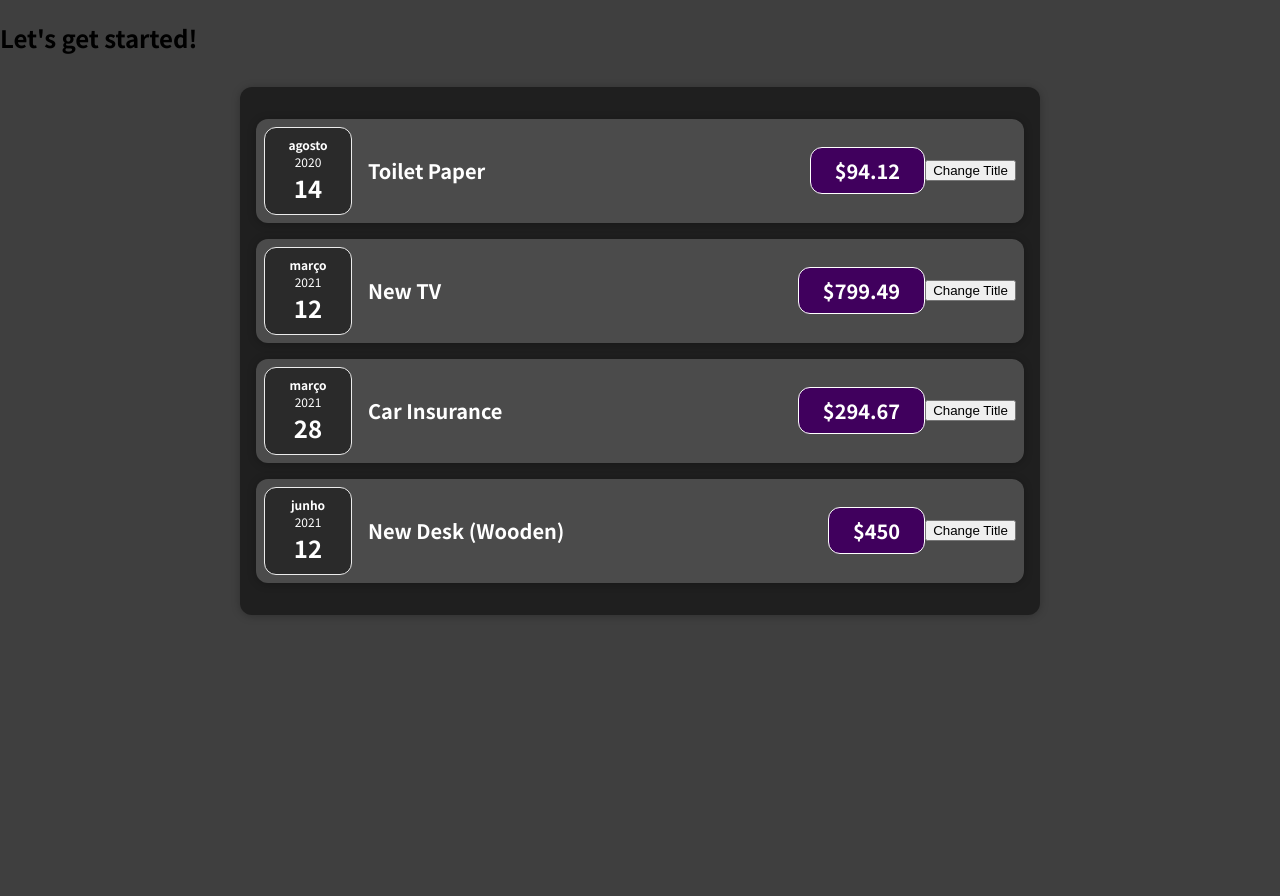
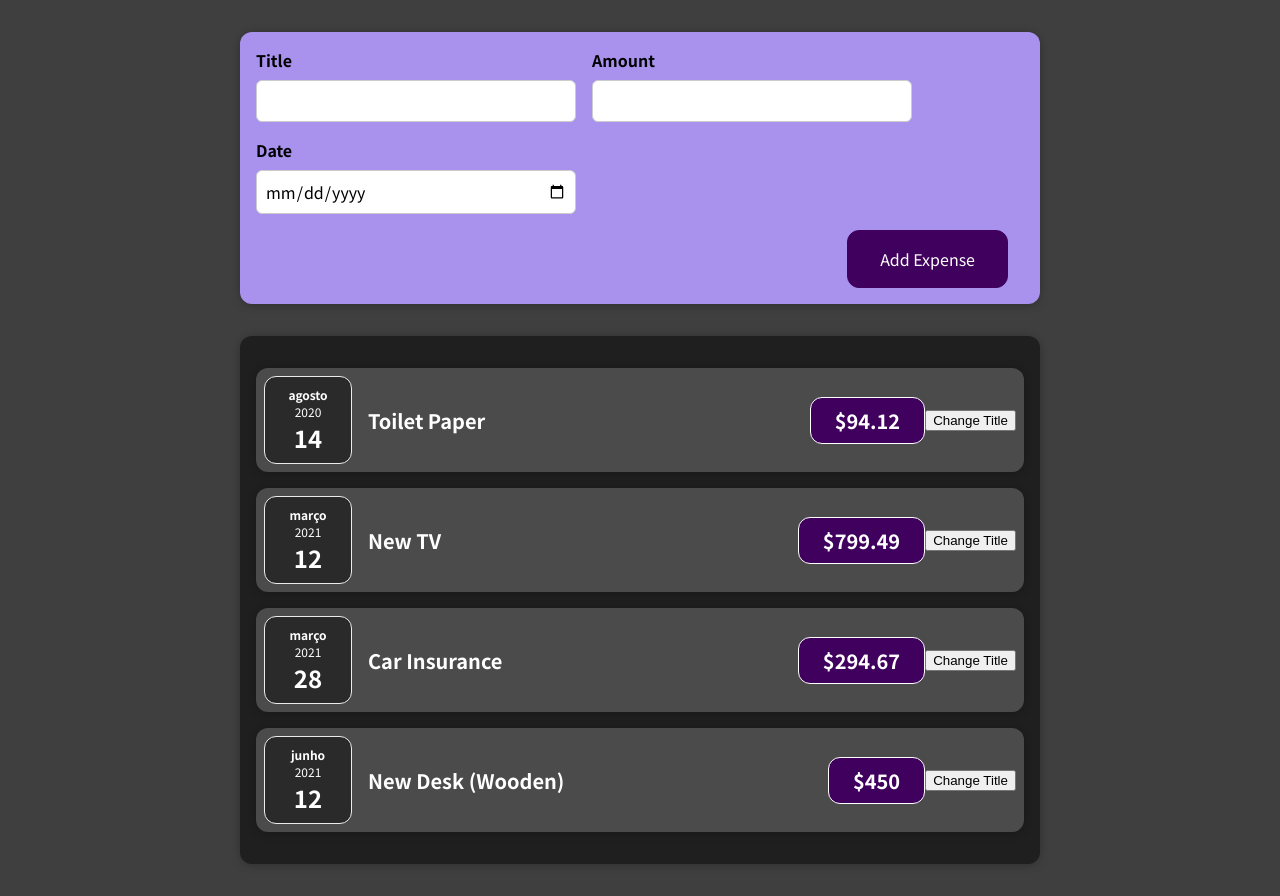
Before and after one commit to bqgama/max-js, a React (Create React App) app: page / in a window 1280 px wide. Before the commit the page ends 800 px from the top, so only its background shows below. Built offline with nearby package versions, Linux system fonts and the light colour scheme.

Commit message:
feature: created form component

```diff
--- a/src/App.js
+++ b/src/App.js
@@ -1,4 +1,6 @@
 import React from "react";
+
+import NewExpense from "./components/NewExpense/NewExpense";
 import Expenses from "./components/Expenses/Expenses";
 
 const App = () => {
@@ -34,7 +36,7 @@
 
   return (
     <div>
-      <h2>Let's get started!</h2>
+      <NewExpense />
       <Expenses items={expenses} />
     </div>
   );
--- /dev/null
+++ b/src/components/NewExpense/ExpenseForm.css
@@ -0,0 +1,26 @@
+.new-expense__controls {
+  display: flex;
+  flex-wrap: wrap;
+  gap: 1rem;
+  margin-bottom: 1rem;
+  text-align: left;
+}
+
+.new-expense__control label {
+  font-weight: bold;
+  margin-bottom: 0.5rem;
+  display: block;
+}
+
+.new-expense__control input {
+  font: inherit;
+  padding: 0.5rem;
+  border-radius: 6px;
+  border: 1px solid #ccc;
+  width: 20rem;
+  max-width: 100%;
+}
+
+.new-expense__actions {
+  text-align: right;
+}
--- /dev/null
+++ b/src/components/NewExpense/ExpenseForm.js
@@ -0,0 +1,29 @@
+import React from "react";
+
+import './ExpenseForm.css';
+
+const ExpenseForm = () => {
+  return (
+    <form>
+      <div className='new-expense__controls'>
+        <div className='new-expense__control'>
+          <label>Title</label>
+          <input type='text' />
+        </div>
+        <div className='new-expense__control'>
+          <label>Amount</label>
+          <input type='number' min="0.01" step="0.01" />
+        </div>
+        <div className='new-expense__control'>
+          <label>Date</label>
+          <input type='date' min="2019-01-01" max="2023-12-31" />
+        </div>
+      </div>
+      <div className='new-expense__actions'>
+        <button type='submit'>Add Expense</button>
+      </div>
+    </form>
+  );
+};
+
+export default ExpenseForm;
--- /dev/null
+++ b/src/components/NewExpense/NewExpense.css
@@ -0,0 +1,38 @@
+.new-expense {
+  background-color: #a892ee;
+  padding: 1rem;
+  margin: 2rem auto;
+  width: 50rem;
+  max-width: 95%;
+  border-radius: 12px;
+  text-align: center;
+  box-shadow: 0 1px 8px rgba(0, 0, 0, 0.25);
+}
+
+.new-expense button {
+  font: inherit;
+  cursor: pointer;
+  padding: 1rem 2rem;
+  border: 1px solid #40005d;
+  background-color: #40005d;
+  color: white;
+  border-radius: 12px;
+  margin-right: 1rem;
+}
+
+.new-expense button:hover,
+.new-expense button:active {
+  background-color: #510674;
+  border-color: #510674;
+}
+
+.new-expense button.alternative {
+  color: #220131;
+  border-color: transparent;
+  background-color: transparent;
+}
+
+.new-expense button.alternative:hover,
+.new-expense button.alternative:active {
+  background-color: #ddb3f8;
+}
--- /dev/null
+++ b/src/components/NewExpense/NewExpense.js
@@ -0,0 +1,14 @@
+import React from "react";
+
+import ExpenseForm from "./ExpenseForm";
+import './NewExpense.css';
+
+const NewExpense = () => {
+  return (
+    <div className='new-expense'>
+      <ExpenseForm />
+    </div>
+  );
+};
+
+export default NewExpense;
```
